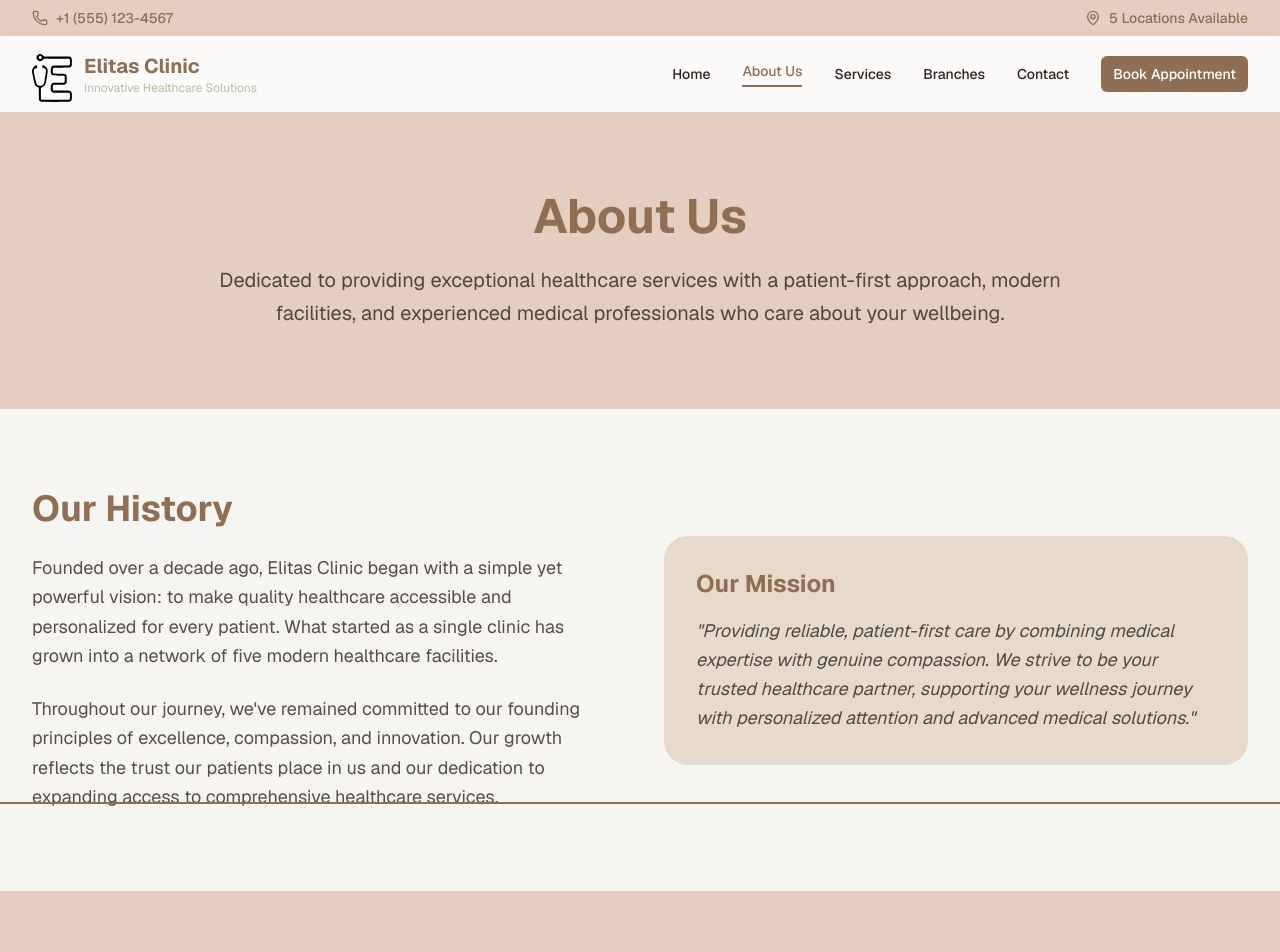
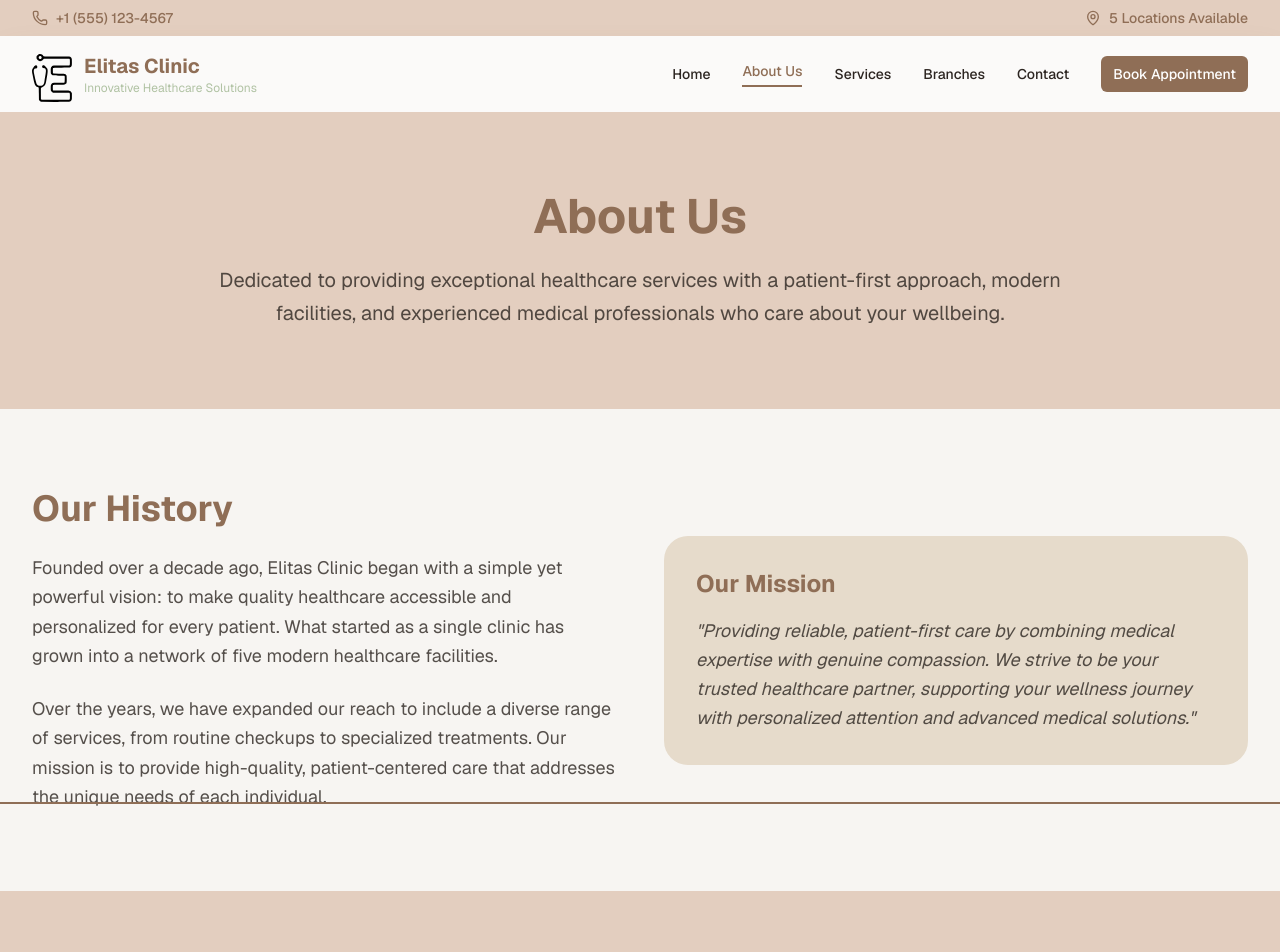
Before and after one commit to ifaridaiman/Elitas-web, a Next.js app: page /about-us in a window 1280 px wide. Shown: the top 952 px of the page. Built offline with nearby package versions, Linux system fonts and the light colour scheme.

Commit message:
update website content

```diff
--- a/src/app/about-us/_partials/HistoryMission.tsx
+++ b/src/app/about-us/_partials/HistoryMission.tsx
@@ -1,6 +1,15 @@
 import React from "react";
 
-const HistoryMission = () => {
+interface HistoryMissionProps {
+    historyandmission: {
+        historyStory: {
+            para: string;
+        }[];
+        missionStatement: string;
+    };
+}
+
+const HistoryMission = ({ historyandmission }: HistoryMissionProps) => {
 
     return (
         <section className="py-20 bg-background">
@@ -8,23 +17,19 @@ const HistoryMission = () => {
                 <div className="grid grid-cols-1 lg:grid-cols-2 gap-12 items-center">
                     <div className="space-y-6">
                         <h2 className="text-4xl font-bold text-healthcare-primary">Our History</h2>
-                        <p className="text-lg text-foreground/80 leading-relaxed">
-                            Founded over a decade ago, Elitas Clinic began with a simple yet powerful vision:
-                            to make quality healthcare accessible and personalized for every patient. What started
-                            as a single clinic has grown into a network of five modern healthcare facilities.
-                        </p>
-                        <p className="text-lg text-foreground/80 leading-relaxed">
-                            Throughout our journey, we've remained committed to our founding principles of
-                            excellence, compassion, and innovation. Our growth reflects the trust our patients
-                            place in us and our dedication to expanding access to comprehensive healthcare services.
-                        </p>
+                        {
+                            historyandmission.historyStory.map((item, index) => (
+                                <p key={index} className="text-lg text-foreground/80 leading-relaxed">
+                                    {item.para}
+                                </p>
+                            ))
+                        }
+
                     </div>
                     <div className="bg-healthcare-secondary p-8 rounded-healthcare">
                         <h3 className="text-2xl font-bold text-healthcare-primary mb-4">Our Mission</h3>
                         <blockquote className="text-lg text-foreground/80 italic leading-relaxed">
-                            "Providing reliable, patient-first care by combining medical expertise with
-                            genuine compassion. We strive to be your trusted healthcare partner, supporting
-                            your wellness journey with personalized attention and advanced medical solutions."
+                            "{historyandmission.missionStatement}"
                         </blockquote>
                     </div>
                 </div>
--- a/src/app/about-us/page.tsx
+++ b/src/app/about-us/page.tsx
@@ -2,7 +2,7 @@ import HeaderPage from "@/components/ui/HeaderPage";
 import React from "react";
 import HistoryMission from "./_partials/HistoryMission";
 import OurValues from "./_partials/OurValues";
-import { title, description, values, doctors,whychooseus, supportiveStaffDescription } from "@/contents/about-us.json";
+import { title, description, values, doctors,whychooseus, supportiveStaffDescription, historyandmission } from "@/contents/about-us.json";
 import { Heart, Users, Lightbulb } from "lucide-react";
 import MeetDoctor from "./_partials/MeetDoctor";
 import ChooseUs from "./_partials/ChooseUs";
@@ -15,7 +15,7 @@ const AboutUs = () => {
         title={title}
         description={description}
       />
-      <HistoryMission />
+      <HistoryMission historyandmission={historyandmission} />
       <OurValues values={values} />
       <MeetDoctor doctors={doctors} />
       <SupportiveStaff description={supportiveStaffDescription} />
--- a/src/contents/about-us.json
+++ b/src/contents/about-us.json
@@ -2,6 +2,17 @@
     "title": "About Us",
     "description": "Dedicated to providing exceptional healthcare services with a patient-first approach, modern facilities, and experienced medical professionals who care about your wellbeing.",
     "supportiveStaffDescription": "Behind every great doctor is an exceptional team. Our nurses, administrative staff, and support personnel work together to ensure your visit is comfortable, efficient, and focused on your needs. From scheduling appointments to providing post-treatment care instructions, our team is here to support you every step of the way.",
+    "historyandmission": {
+        "historyStory": [
+            {
+                "para" : "Founded over a decade ago, Elitas Clinic began with a simple yet powerful vision: to make quality healthcare accessible and personalized for every patient. What started as a single clinic has grown into a network of five modern healthcare facilities."
+            },
+            {
+                "para" : "Over the years, we have expanded our reach to include a diverse range of services, from routine checkups to specialized treatments. Our mission is to provide high-quality, patient-centered care that addresses the unique needs of each individual."
+            }
+        ],
+    "missionStatement": "Providing reliable, patient-first care by combining medical expertise with genuine compassion. We strive to be your trusted healthcare partner, supporting your wellness journey with personalized attention and advanced medical solutions."
+    },
     "values": [
         {
             "icon": "Heart",
```
